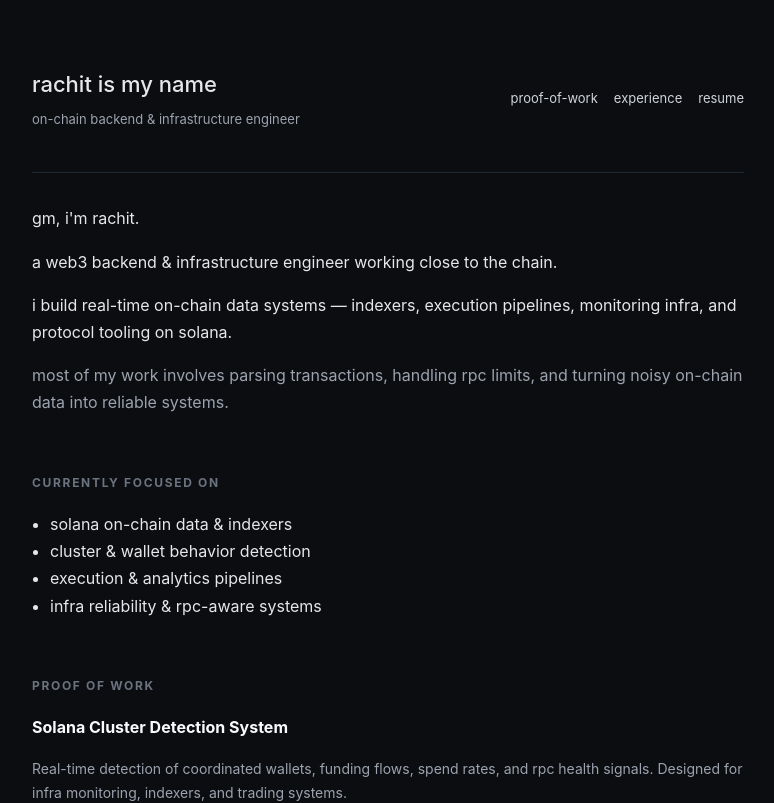
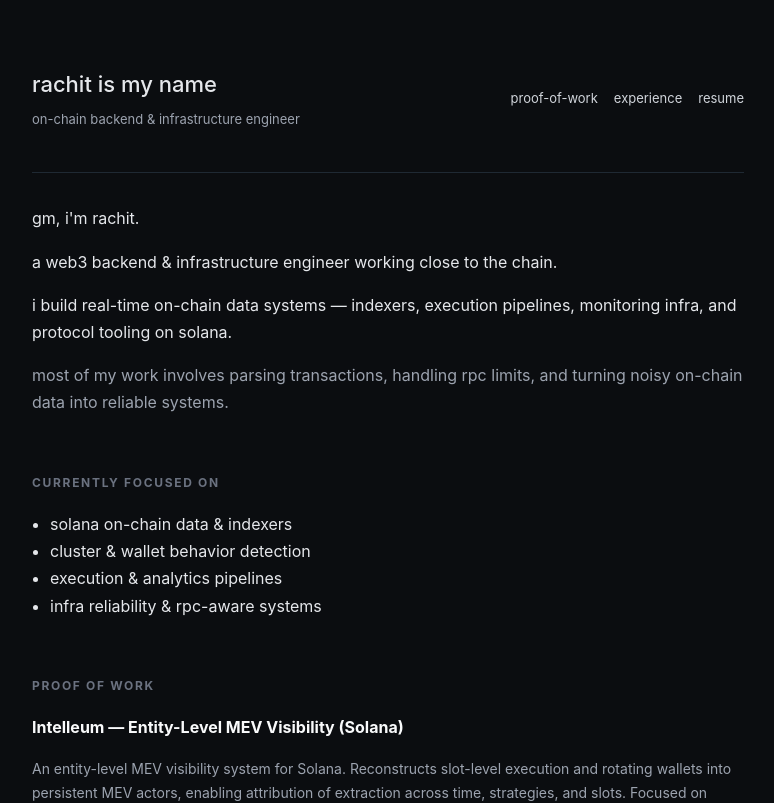
Before and after one commit to RachitSrivastava12/rachit-dev, a React (Vite) app: page / in a window 1280 px wide. Shown: the top 803 px of the page, without its empty margins (252-1026 px from the left). Built offline with nearby package versions, Linux system fonts and the light colour scheme.

Commit message:
added intelleum

```diff
--- a/src/App.jsx
+++ b/src/App.jsx
@@ -77,6 +77,14 @@
           {/* Proof of Work */}
           <section id="work" style={styles.section}>
             <SectionTitle>proof of work</SectionTitle>
+             <Project
+  title="Intelleum — Entity-Level MEV Visibility (Solana)"
+  desc="An entity-level MEV visibility system for Solana. Reconstructs slot-level execution and rotating wallets into persistent MEV actors, enabling attribution of extraction across time, strategies, and slots. Focused on making execution risk measurable and transparent for protocols, LPs, and validators."
+  links={[
+    ["slides", "https://drive.google.com/file/d/1BnqPoLLcmtJEQCmnbyEP05ZINfbVbBln/view"],
+    ["site", "https://intelleum.vercel.app"]
+  ]}
+/>
 
             <Project
               title="Solana Cluster Detection System"
```
